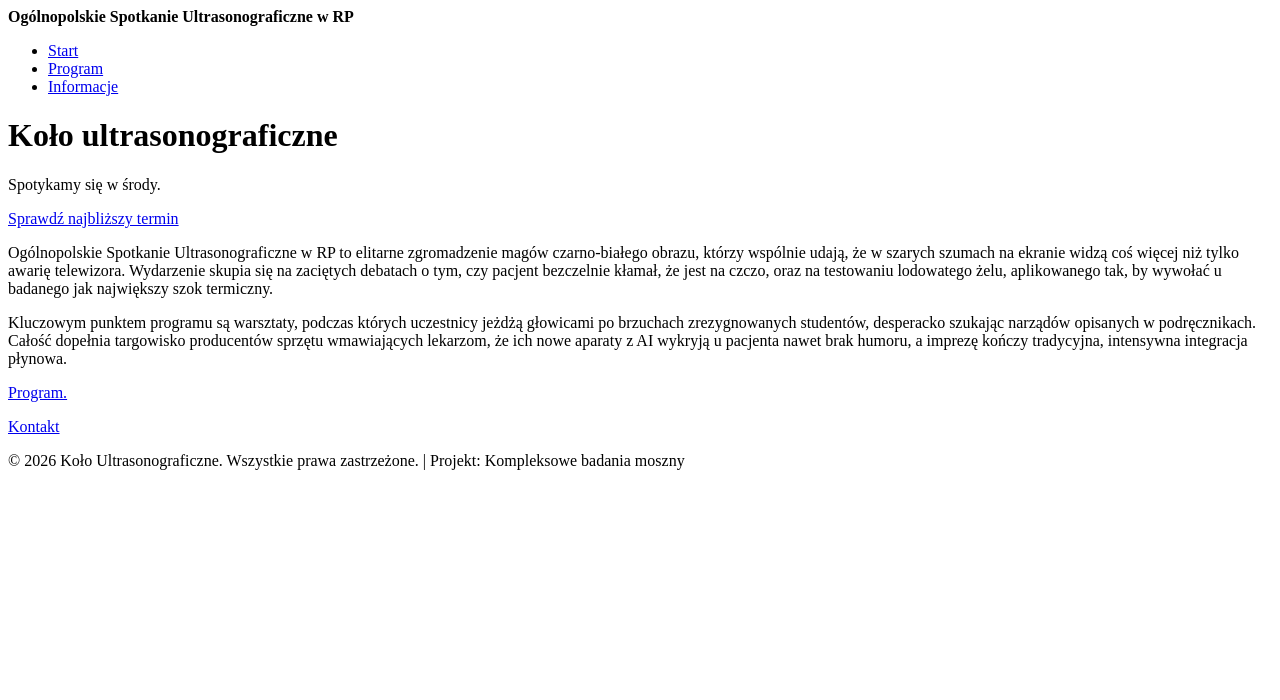
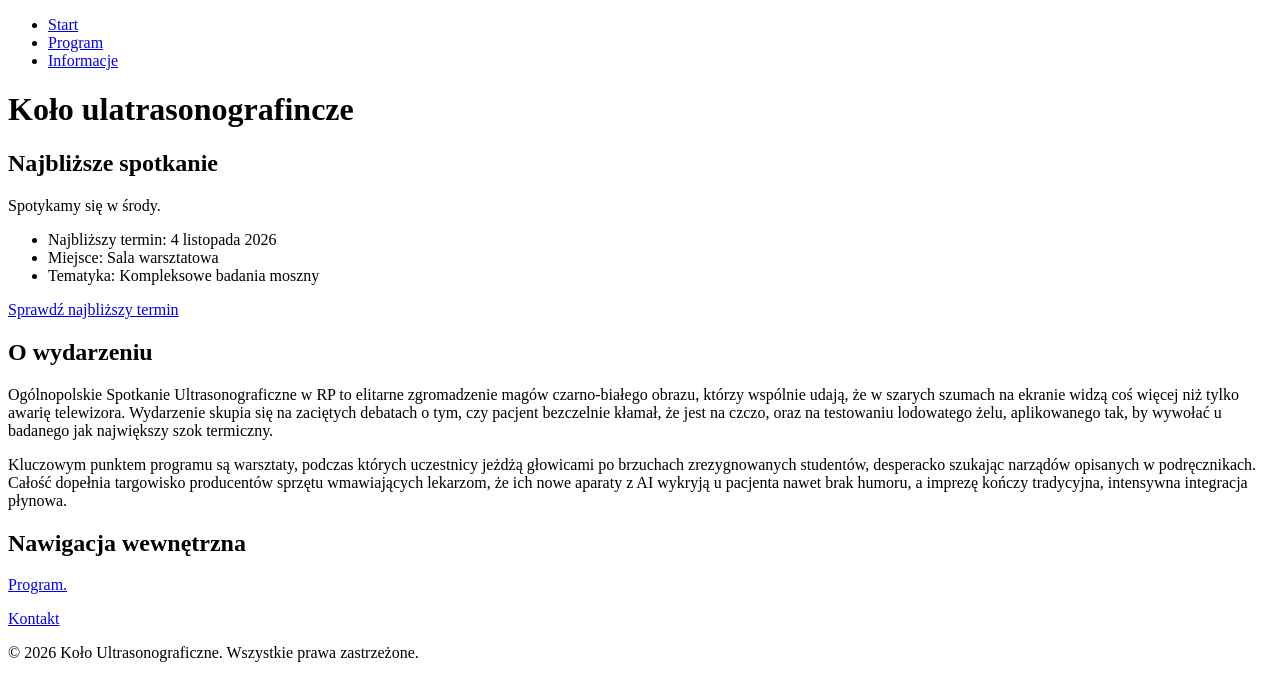
Before and after one commit to Phanesage/html-css-collab-patrik-olafik-depson, a plain HTML site: page index.html in a window 1280 px wide. Drawn offline with Linux system fonts and the light colour scheme.

Commit message:
Dodałem kolejną modyfikacje do pliku index.html (data)

```diff
--- a/index.html
+++ b/index.html
@@ -8,29 +8,44 @@
 <body>
 
     <header>
-        <strong>Ogólnopolskie Spotkanie Ultrasonograficzne w RP</strong>
-        <nav aria-label="Główna">
+        <nav>
             <ul>
                 <li><a href="index.html" aria-current="page">Start</a></li>
                 <li><a href="program.html">Program</a></li>
-                <li><a href="info.html">Informacje</a></li>
+                <li><a href="informacje.html">Informacje</a></li>
             </ul>
         </nav>
     </header>
 
     <main>
-        <h1>Koło ultrasonograficzne</h1>
-        <p>Spotykamy się w środy.</p>
-        <a href="od terminu.html">Sprawdź najbliższy termin</a>
+        <h1>Koło ulatrasonografincze</h1>
 
-        <p>Ogólnopolskie Spotkanie Ultrasonograficzne w RP to elitarne zgromadzenie magów czarno-białego obrazu, którzy wspólnie udają, że w szarych szumach na ekranie widzą coś więcej niż tylko awarię telewizora. Wydarzenie skupia się na zaciętych debatach o tym, czy pacjent bezczelnie kłamał, że jest na czczo, oraz na testowaniu lodowatego żelu, aplikowanego tak, by wywołać u badanego jak największy szok termiczny.</p>
-        <p>Kluczowym punktem programu są warsztaty, podczas których uczestnicy jeżdżą głowicami po brzuchach zrezygnowanych studentów, desperacko szukając narządów opisanych w podręcznikach. Całość dopełnia targowisko producentów sprzętu wmawiających lekarzom, że ich nowe aparaty z AI wykryją u pacjenta nawet brak humoru, a imprezę kończy tradycyjna, intensywna integracja płynowa.</p>
-        <p><a href="program.html">Program.</a></p>
-        <p><a href="info.html">Kontakt</a></p>
+        <section>
+            <h2>Najbliższe spotkanie</h2>
+            <p>Spotykamy się w środy.</p>
+            <ul>
+                <li>Najbliższy termin: <time datetime="2026-11-04">4 listopada 2026</time></li>
+                <li>Miejsce: Sala warsztatowa</li>
+                <li>Tematyka: Kompleksowe badania moszny</li>
+            </ul>
+            <p><a href="od terminu.html">Sprawdź najbliższy termin</a></p>
+        </section>
+
+        <section>
+            <h2>O wydarzeniu</h2>
+            <p>Ogólnopolskie Spotkanie Ultrasonograficzne w RP to elitarne zgromadzenie magów czarno-białego obrazu, którzy wspólnie udają, że w szarych szumach na ekranie widzą coś więcej niż tylko awarię telewizora. Wydarzenie skupia się na zaciętych debatach o tym, czy pacjent bezczelnie kłamał, że jest na czczo, oraz na testowaniu lodowatego żelu, aplikowanego tak, by wywołać u badanego jak największy szok termiczny.</p>
+            <p>Kluczowym punktem programu są warsztaty, podczas których uczestnicy jeżdżą głowicami po brzuchach zrezygnowanych studentów, desperacko szukając narządów opisanych w podręcznikach. Całość dopełnia targowisko producentów sprzętu wmawiających lekarzom, że ich nowe aparaty z AI wykryją u pacjenta nawet brak humoru, a imprezę kończy tradycyjna, intensywna integracja płynowa.</p>
+        </section>
+
+        <section>
+            <h2>Nawigacja wewnętrzna</h2>
+            <p><a href="program.html">Program.</a></p>
+            <p><a href="PatrykTryzno.html">Kontakt</a></p>
+        </section>
     </main>
 
     <footer>
-        <p>&copy; 2026 Koło Ultrasonograficzne. Wszystkie prawa zastrzeżone. | Projekt: Kompleksowe badania moszny</p>
+        <p>&copy; 2026 Koło Ultrasonograficzne. Wszystkie prawa zastrzeżone.</p>
     </footer>
 
 </body>
```
